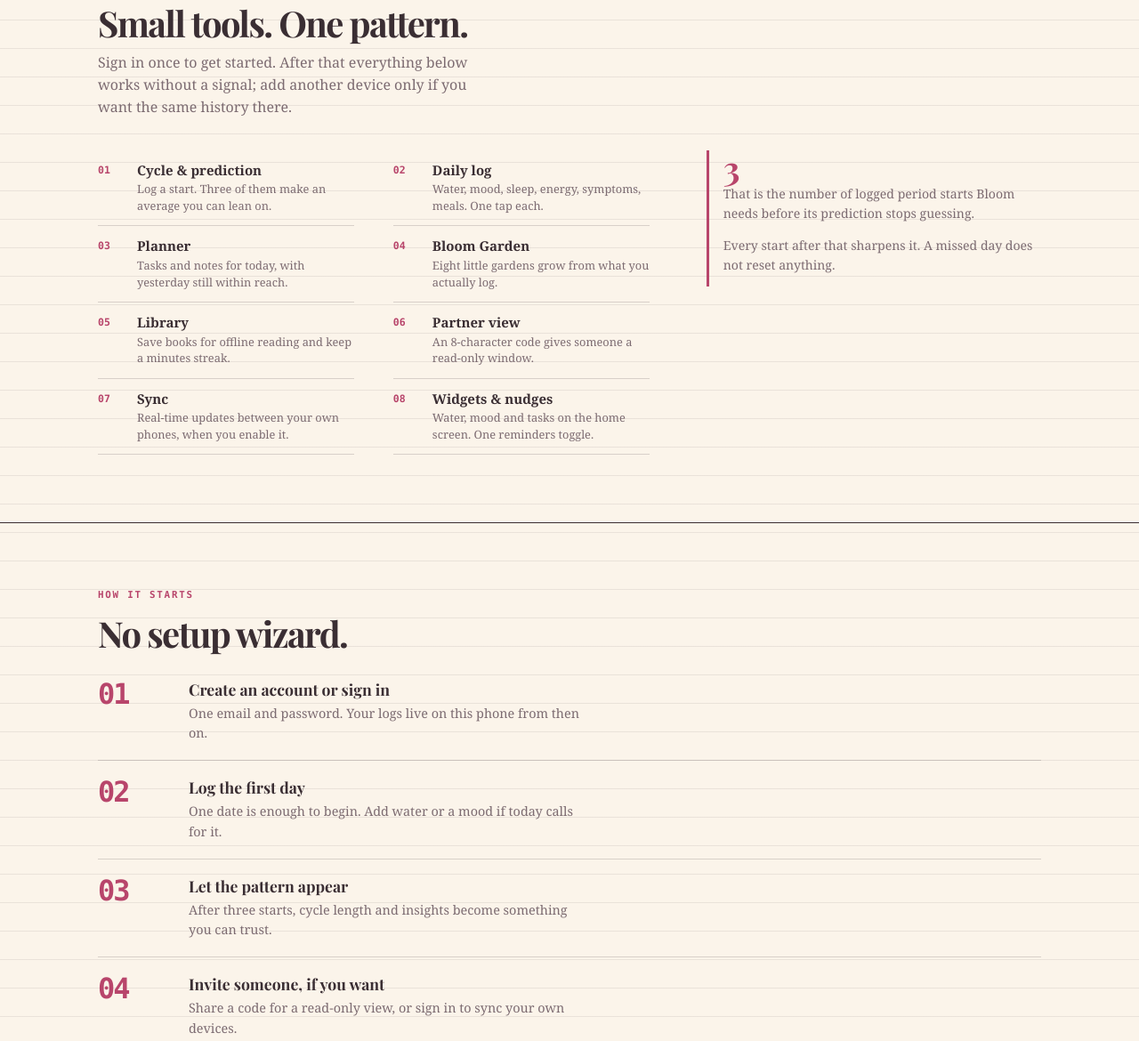
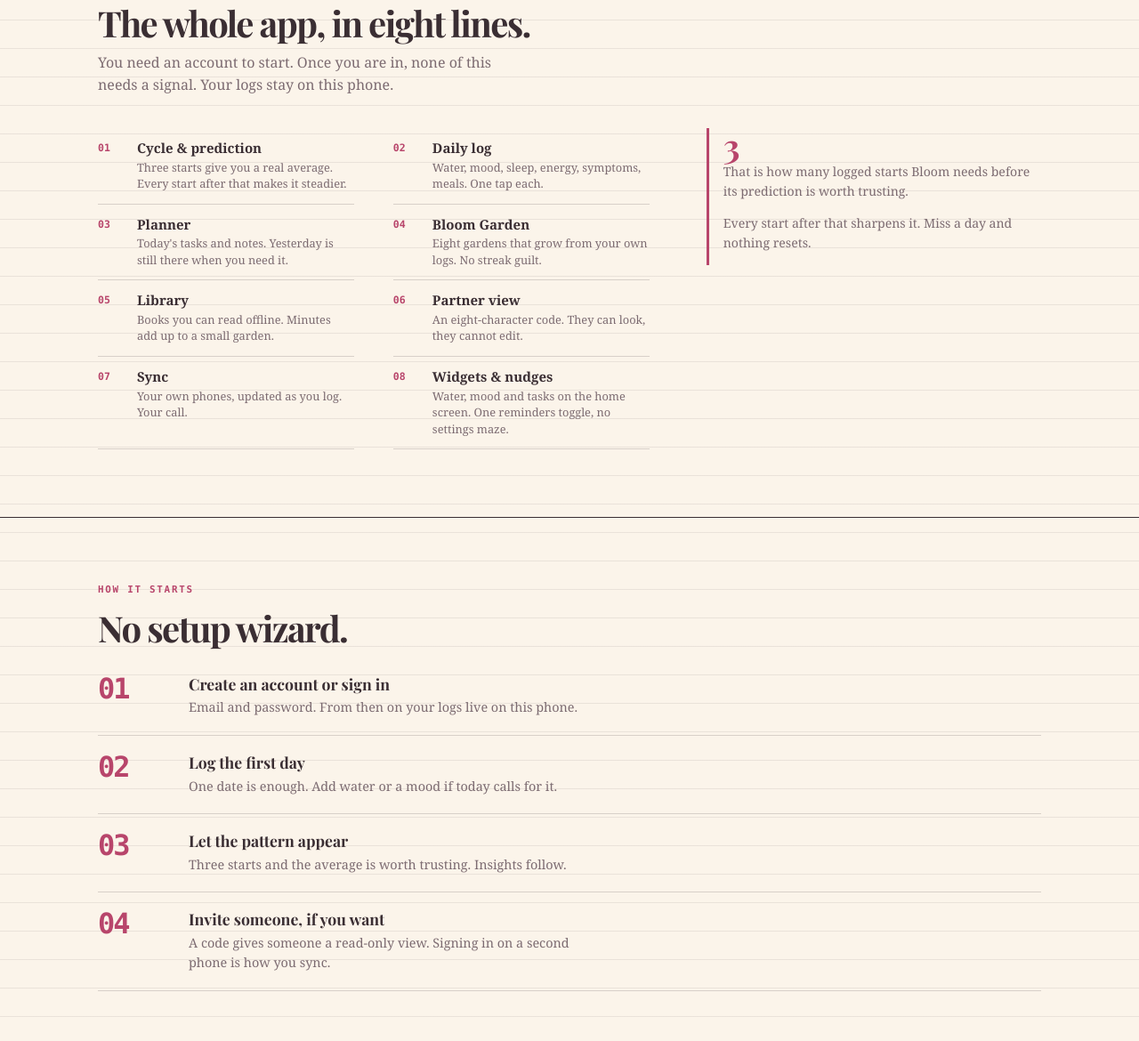
Before and after one commit to delishworks-design/delishworks-design.github.io, a plain HTML site: page landing/index.html in a window 1280 px wide. Shown: the part 873-2043 px from the top of the page at 89% size. Drawn offline with nearby package versions, Linux system fonts and the light colour scheme; a web font is replaced by a local one.

Commit message:
Rewrite landing copy in a plainer, specific voice

```diff
--- a/landing/index.html
+++ b/landing/index.html
@@ -5,7 +5,7 @@
 <meta charset="utf-8">
 <meta name="viewport" content="width=device-width,initial-scale=1,viewport-fit=cover">
 <title>Bloom — three starts is enough</title>
-<meta name="description" content="Bloom is a PCOS and PMOS planner that works offline once you sign in. Log a period start, watch the pattern form, and keep your own data on your phone.">
+<meta name="description" content="Bloom is a PCOS and PMOS planner. Sign in once, then it works offline on your phone. Three logged period starts is enough to trust the pattern.">
 <link rel="preconnect" href="https://fonts.googleapis.com">
 <link rel="preconnect" href="https://fonts.gstatic.com" crossorigin>
 <link href="https://fonts.googleapis.com/css2?family=Playfair+Display:wght@700&family=Sansita:wght@400;700&display=swap" rel="stylesheet">
@@ -112,10 +112,10 @@ footer{border-top:1px solid var(--ink);padding:26px 0 44px}
 <div class="wrap hero">
  <div>
   <div class="hero-index"><div class="big-num">03</div><div class="stamp">period starts<br>to trust<br>the pattern</div></div>
-  <h1>A gentler way to <em>know your cycle.</em></h1>
-  <p class="lede">Sign in once, then Bloom keeps your logs on your phone and learns your rhythm as you go — even offline. No scorecard for having a body.</p>
+  <h1>Know your cycle <em>without the scorecard.</em></h1>
+  <p class="lede">Sign in once. After that Bloom works offline on your phone and learns from what you actually log. Three period starts and it stops guessing.</p>
   <div class="actions"><a class="btn" href="/bloom/">Open Bloom</a><a class="btn plain" href="https://github.com/delishworks-design/bloom">Read the source</a></div>
-  <p class="fine">Account needed to start · Works offline after sign-in · Optional sync between your devices</p>
+  <p class="fine">Account needed to start · Works offline after that · Sync between devices if you want it</p>
  </div>
  <div class="receipt" aria-label="Example cycle card">
   <p class="r-day">21</p>
@@ -132,23 +132,23 @@ footer{border-top:1px solid var(--ink);padding:26px 0 44px}
 
 <section id="what"><div class="wrap">
  <p class="kicker">What's in the app</p>
- <h2>Small tools. One pattern.</h2>
- <p class="intro">Sign in once to get started. After that everything below works without a signal; add another device only if you want the same history there.</p>
+ <h2>The whole app, in eight lines.</h2>
+ <p class="intro">You need an account to start. Once you are in, none of this needs a signal. Your logs stay on this phone.</p>
  <div class="cols">
   <ol class="index">
-   <li><b>01</b><div><strong>Cycle &amp; prediction</strong><span>Log a start. Three of them make an average you can lean on.</span></div></li>
+   <li><b>01</b><div><strong>Cycle &amp; prediction</strong><span>Three starts give you a real average. Every start after that makes it steadier.</span></div></li>
    <li><b>02</b><div><strong>Daily log</strong><span>Water, mood, sleep, energy, symptoms, meals. One tap each.</span></div></li>
-   <li><b>03</b><div><strong>Planner</strong><span>Tasks and notes for today, with yesterday still within reach.</span></div></li>
-   <li><b>04</b><div><strong>Bloom Garden</strong><span>Eight little gardens grow from what you actually log.</span></div></li>
-   <li><b>05</b><div><strong>Library</strong><span>Save books for offline reading and keep a minutes streak.</span></div></li>
-   <li><b>06</b><div><strong>Partner view</strong><span>An 8-character code gives someone a read-only window.</span></div></li>
-   <li><b>07</b><div><strong>Sync</strong><span>Real-time updates between your own phones, when you enable it.</span></div></li>
-   <li><b>08</b><div><strong>Widgets &amp; nudges</strong><span>Water, mood and tasks on the home screen. One reminders toggle.</span></div></li>
+   <li><b>03</b><div><strong>Planner</strong><span>Today's tasks and notes. Yesterday is still there when you need it.</span></div></li>
+   <li><b>04</b><div><strong>Bloom Garden</strong><span>Eight gardens that grow from your own logs. No streak guilt.</span></div></li>
+   <li><b>05</b><div><strong>Library</strong><span>Books you can read offline. Minutes add up to a small garden.</span></div></li>
+   <li><b>06</b><div><strong>Partner view</strong><span>An eight-character code. They can look, they cannot edit.</span></div></li>
+   <li><b>07</b><div><strong>Sync</strong><span>Your own phones, updated as you log. Your call.</span></div></li>
+   <li><b>08</b><div><strong>Widgets &amp; nudges</strong><span>Water, mood and tasks on the home screen. One reminders toggle, no settings maze.</span></div></li>
   </ol>
   <aside class="side-note">
    <span class="num">3</span>
-   <p>That is the number of logged period starts Bloom needs before its prediction stops guessing.</p>
-   <p>Every start after that sharpens it. A missed day does not reset anything.</p>
+   <p>That is how many logged starts Bloom needs before its prediction is worth trusting.</p>
+   <p>Every start after that sharpens it. Miss a day and nothing resets.</p>
   </aside>
  </div>
 </div></section>
@@ -157,16 +157,16 @@ footer{border-top:1px solid var(--ink);padding:26px 0 44px}
  <p class="kicker">How it starts</p>
  <h2>No setup wizard.</h2>
  <ol class="steps">
-  <li><div><h3>Create an account or sign in</h3><p>One email and password. Your logs live on this phone from then on.</p></div></li>
-  <li><div><h3>Log the first day</h3><p>One date is enough to begin. Add water or a mood if today calls for it.</p></div></li>
-  <li><div><h3>Let the pattern appear</h3><p>After three starts, cycle length and insights become something you can trust.</p></div></li>
-  <li><div><h3>Invite someone, if you want</h3><p>Share a code for a read-only view, or sign in to sync your own devices.</p></div></li>
+  <li><div><h3>Create an account or sign in</h3><p>Email and password. From then on your logs live on this phone.</p></div></li>
+  <li><div><h3>Log the first day</h3><p>One date is enough. Add water or a mood if today calls for it.</p></div></li>
+  <li><div><h3>Let the pattern appear</h3><p>Three starts and the average is worth trusting. Insights follow.</p></div></li>
+  <li><div><h3>Invite someone, if you want</h3><p>A code gives someone a read-only view. Signing in on a second phone is how you sync.</p></div></li>
  </ol>
 </div></section>
 
 <div class="wrap quote"><figure>
- <blockquote>Bloom doesn't tell you what your body should do. It helps you notice <mark>what it actually does.</mark></blockquote>
- <figcaption>Built for PCOS and PMOS days — the clear ones and the hard ones.</figcaption>
+ <blockquote>Some months are 35 days. Some are 29. <mark>Bloom just keeps the record.</mark></blockquote>
+ <figcaption>Built for PCOS and PMOS days. The clear ones too.</figcaption>
 </figure></div>
 
 </main>
```
